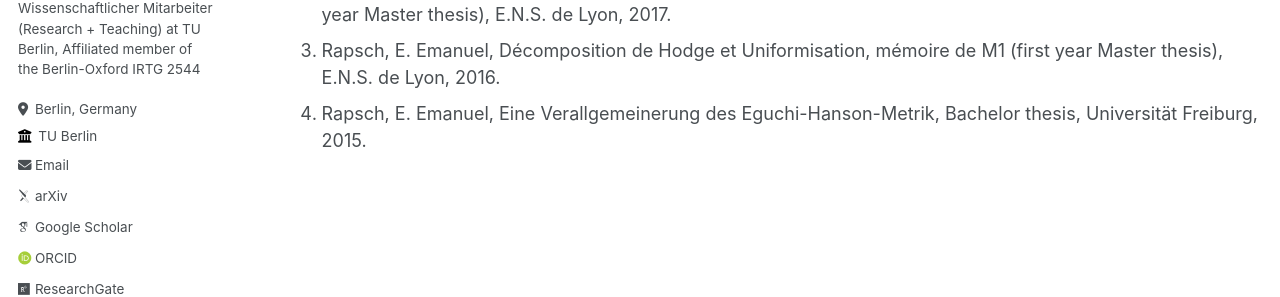
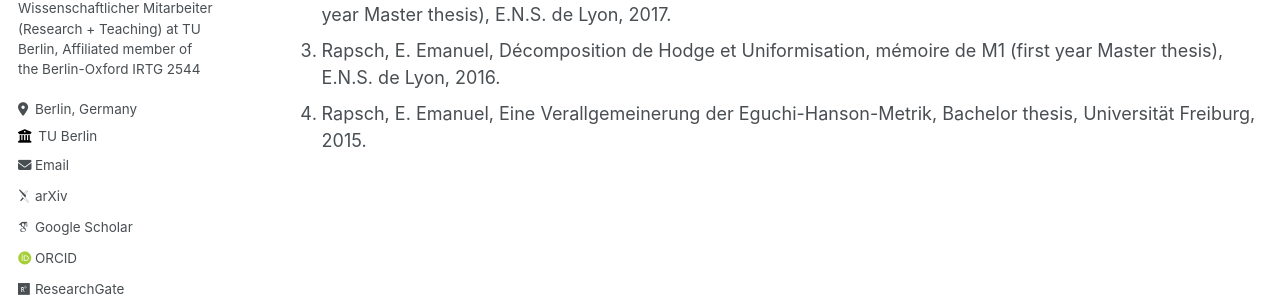
Before and after one commit to erapsch/erapsch.github.io, a Jekyll site: the page built from _pages/research.md, in a window 1280 px wide and 900 px high, scrolled down 875 px. Shown: the part 320-617 px from the top of the window. Built offline with Jekyll 4.4.1, drawn with Linux system fonts in a browser that asks for light colours; some web fonts are replaced.

Commit message:
BSc thesis typo: des -> der

```diff
--- a/_pages/research.md
+++ b/_pages/research.md
@@ -33,4 +33,4 @@ My doctoral dissertation is <em>On the Foundations of Dynamic Games and Probabil
 1. Rapsch, E. Emanuel, On the Foundations of Dynamic Games and Probability: Decision Making in Stochastic Extensive Form, doctoral dissertation, TU Berlin, 2025. Available on <a href="https://doi.org/10.48550/arXiv.2508.04752">arXiv</a>.
 2. Rapsch, E. Emanuel, Quelques aspects du théorème G.A.G.A. d'un point de vue L², mémoire de M2 (second year Master thesis), E.N.S. de Lyon, 2017.
 3. Rapsch, E. Emanuel, Décomposition de Hodge et Uniformisation, mémoire de M1 (first year Master thesis), E.N.S. de Lyon, 2016.
-4. Rapsch, E. Emanuel, Eine Verallgemeinerung des Eguchi-Hanson-Metrik, Bachelor thesis, Universität Freiburg, 2015.
+4. Rapsch, E. Emanuel, Eine Verallgemeinerung der Eguchi-Hanson-Metrik, Bachelor thesis, Universität Freiburg, 2015.
```
